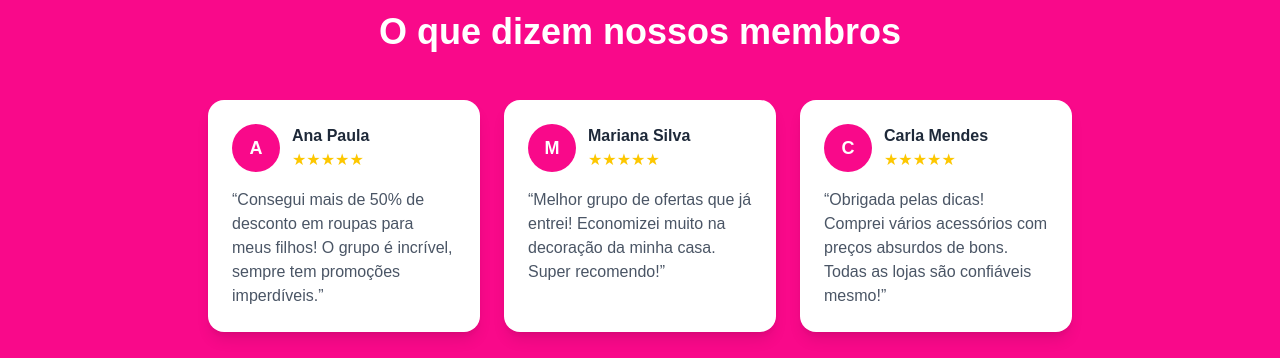
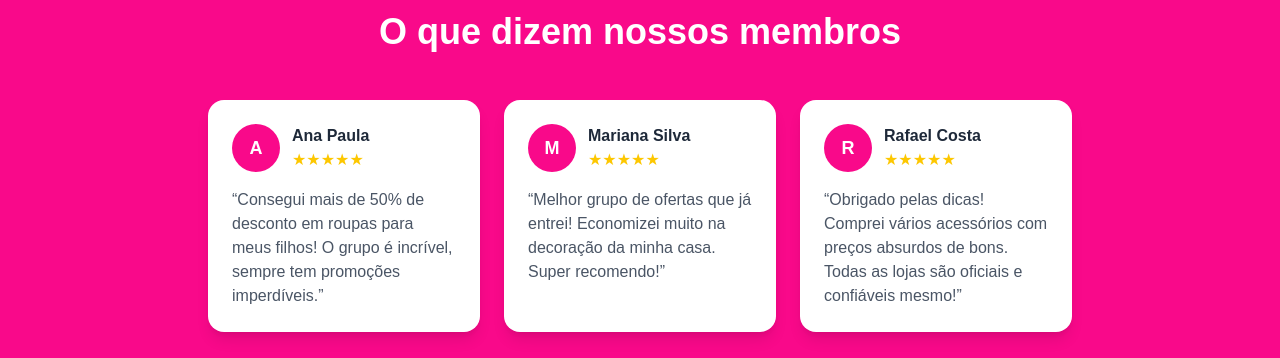
Before and after one commit to lucaslopes-code/zonadeeconomia, a Next.js app: page / in a window 1280 px wide. Shown: the part 1560-1918 px from the top of the page. Built offline with nearby package versions, Linux system fonts and the light colour scheme.

Commit message:
Atualiza depoimento - Rafael Costa

```diff
--- a/src/app/page.tsx
+++ b/src/app/page.tsx
@@ -174,17 +174,17 @@ export default function Home() {
             <div className="bg-white p-6 rounded-2xl shadow-lg">
               <div className="flex items-center gap-3 mb-4">
                 <div className="w-12 h-12 bg-[#F9098A] rounded-full flex items-center justify-center text-white font-bold text-lg">
-                  C
+                  R
                 </div>
                 <div>
-                  <p className="font-bold text-gray-800">Carla Mendes</p>
+                  <p className="font-bold text-gray-800">Rafael Costa</p>
                   <div className="flex text-yellow-400">
                     <span>&#9733;</span><span>&#9733;</span><span>&#9733;</span><span>&#9733;</span><span>&#9733;</span>
                   </div>
                 </div>
               </div>
               <p className="text-gray-600">
-                &ldquo;Obrigada pelas dicas! Comprei vários acessórios com preços absurdos de bons. Todas as lojas são confiáveis mesmo!&rdquo;
+                &ldquo;Obrigado pelas dicas! Comprei vários acessórios com preços absurdos de bons. Todas as lojas são oficiais e confiáveis mesmo!&rdquo;
               </p>
             </div>
           </div>
```
